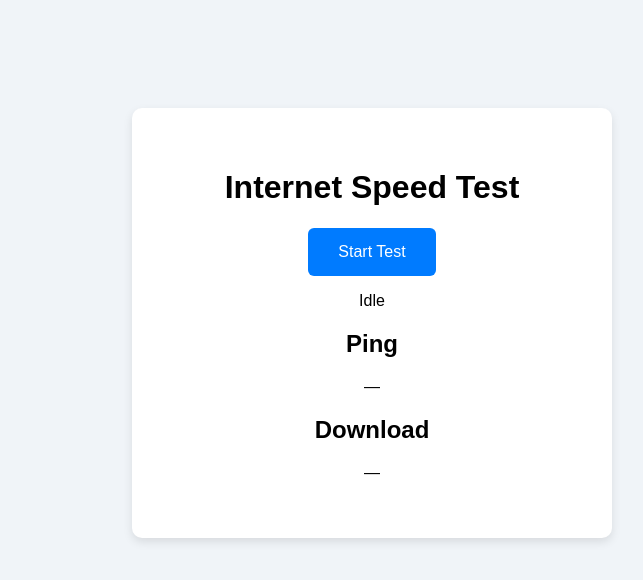
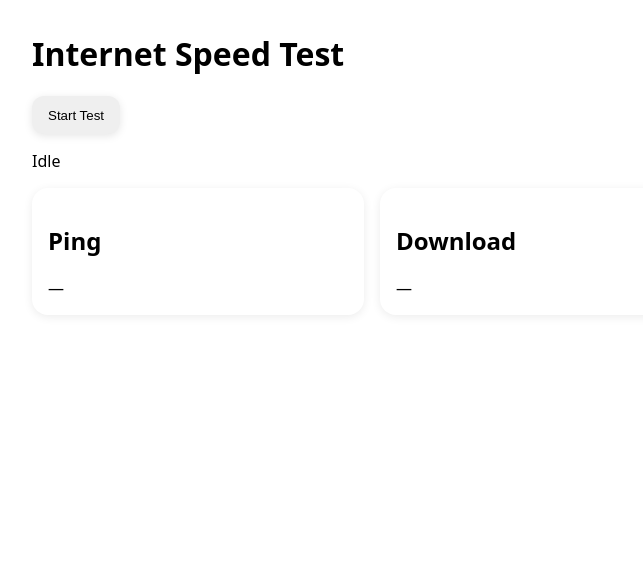
Before and after one commit to soo6ya/internet-speed-test, a plain HTML site: page index.html in a window 1280 px wide. Shown: the whole page, without its empty margins (268-911 px from the left). Drawn offline with Linux system fonts and the light colour scheme.

Commit message:
Update style.css

```diff
--- a/style.css
+++ b/style.css
@@ -1,35 +1,7 @@
-body {
-    font-family: Arial, sans-serif;
-    background: #f0f4f8;
-    text-align: center;
-    padding-top: 100px;
-  }
-
-  .container {
-    background: white;
-    padding: 40px;
-    border-radius: 10px;
-    max-width: 400px;
-    margin: auto;
-    box-shadow: 0 4px 10px rgba(0,0,0,0.1);
-  }
-
-  button {
-    padding: 15px 30px;
-    font-size: 16px;
-    background: #007bff;
-    color: white;
-    border: none;
-    border-radius: 6px;
-    cursor: pointer;
-  }
-
-  button:hover {
-    background: #0056b3;
-  }
-
-  .result {
-    margin-top: 30px;
-    font-size: 24px;
-    font-weight: bold;
-  }
+body { font-family: system-ui, Arial, sans-serif; margin: 0; padding: 2rem; display: grid; place-items: start center; }
+.container { max-width: 680px; width: 100%; }
+button { padding: .7rem 1rem; border: 0; border-radius: .75rem; box-shadow: 0 2px 8px rgba(0,0,0,.1); cursor: pointer; }
+.grid { display: grid; grid-template-columns: repeat(2, 1fr); gap: 1rem; margin-top: 1rem; }
+.card { padding: 1rem; border-radius: 1rem; box-shadow: 0 2px 10px rgba(0,0,0,.08); }
+h1 { margin-top: 0; }
+#error { color: #c00; font-weight: 600; }
```
